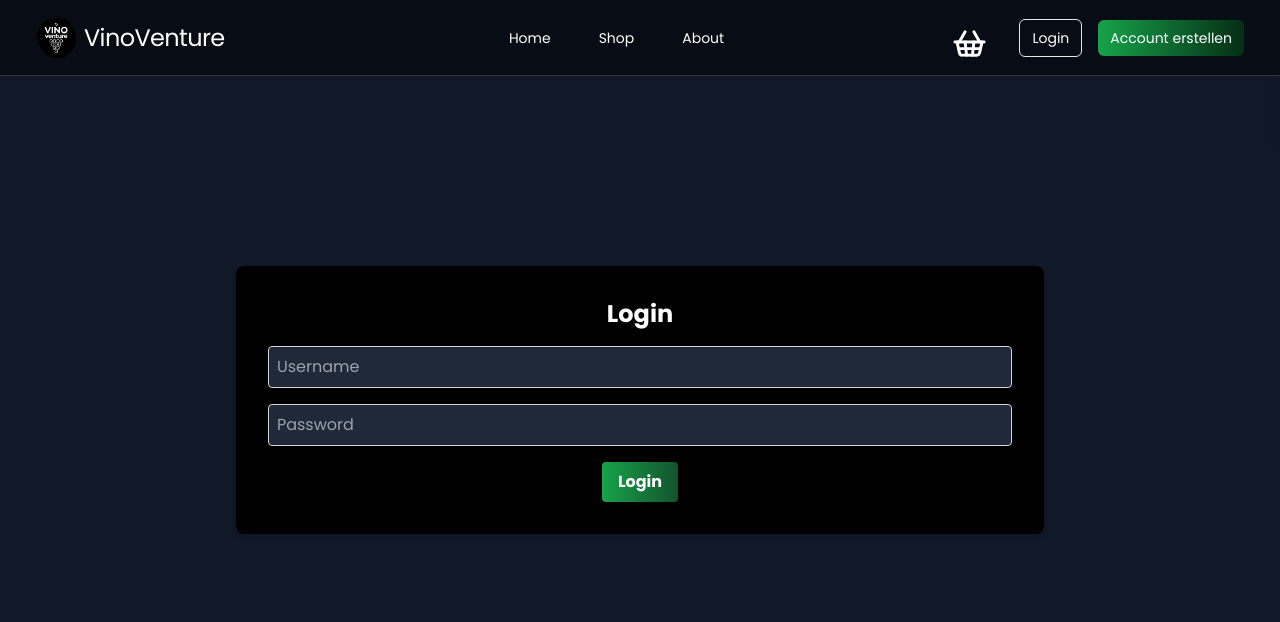
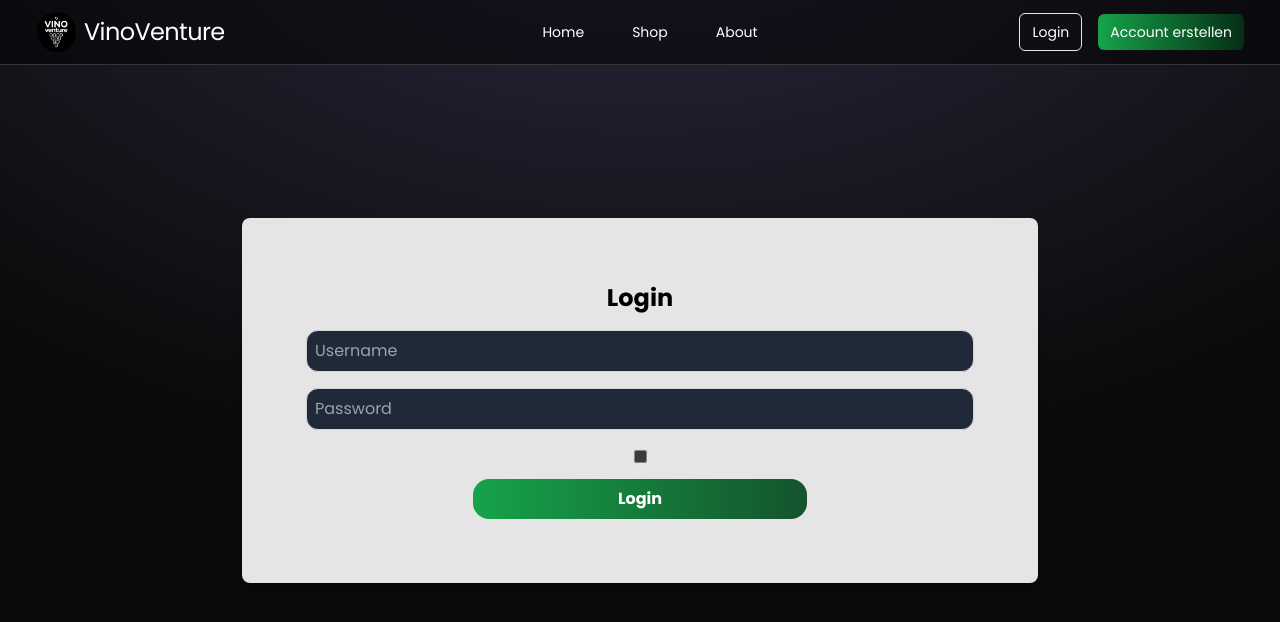
Before and after one commit to 13nico01/DA-VinoVenture, a React (Vite) app in the folder vinoventure_web/frontend/: page /login in a window 1280 px wide. Shown: the top 622 px of the page. Built offline with nearby package versions, Linux system fonts and the light colour scheme.

Commit message:
added dropdown menu for profile icon

```diff
--- a/vinoventure_web/frontend/src/components/LoginRegisterComponents/LoginComponent.jsx
+++ b/vinoventure_web/frontend/src/components/LoginRegisterComponents/LoginComponent.jsx
@@ -1,5 +1,6 @@
 import React, { useState } from "react";
 import { useNavigate } from "react-router-dom";
+import { Eye } from "lucide-react";
 
 function LoginComponent() {
   const [username, setUsername] = useState("");
@@ -46,28 +47,52 @@ function LoginComponent() {
     }
   };
 
+  addEventListener("keypress", function (event) {
+    if (event.key === "Enter") {
+      handleLogin();
+    }
+  });
+
+  const showPswd = () => {
+    var x = document.getElementById("passwordInput");
+    if (x.type === "password") {
+      x.type = "text";
+    } else {
+      x.type = "password";
+    }
+  };
+
   return (
-    <div className="flex flex-col items-center justify-center min-h-screen bg-gray-900">
-      <div className="bg-black shadow-md rounded-lg p-8 text-center">
-        <h2 className="text-2xl font-bold mb-4 text-white">Login</h2>
+    <div className="flex flex-col items-center justify-center min-h-screen">
+      <div className="bg-neutral-200 shadow-md rounded-lg px-16 py-16 text-center">
+        <h2 className="text-2xl font-bold mb-4 text-black">Login</h2>
         <input
           type="text"
           value={username}
           onChange={(e) => setUsername(e.target.value)}
           placeholder="Username"
-          className="border border-gray-300 p-2 rounded w-full mb-4 text-white bg-gray-800"
+          className="border border-gray-300 p-2 rounded-xl w-full mb-4 text-white bg-gray-800"
         />
         <input
           type="password"
           value={password}
           onChange={(e) => setPassword(e.target.value)}
           placeholder="Password"
-          className="border border-gray-300 p-2 rounded w-full mb-4 text-white bg-gray-800"
+          id="passwordInput"
+          className="border border-gray-300 p-2 rounded-xl w-full mb-4 text-white bg-gray-800"
         />
-        {error && <p className="text-red-500">{error}</p>}
+        <div className="">
+          <input
+            onClick={showPswd}
+            type="checkbox"
+            className=" mb-4 text-white"
+          />
+        </div>
+
+        {error && <p className="text-red-500 mb-3 font-normal">{error}</p>}
         <button
           onClick={handleLogin}
-          className="bg-gradient-to-r from-green-600 to-green-900 hover:bg-green-700 text-white font-bold py-2 px-4 rounded"
+          className="w-1/2 bg-gradient-to-r from-green-600 to-green-900 hover:bg-green-700 text-white font-bold py-2 px-4 rounded-2xl"
         >
           Login
         </button>
--- a/vinoventure_web/frontend/src/components/MainComponents/Navbar.jsx
+++ b/vinoventure_web/frontend/src/components/MainComponents/Navbar.jsx
@@ -3,6 +3,7 @@ import { Menu, X, User } from "lucide-react";
 import logo from "../../assets/logo.png";
 import { Link, useNavigate } from "react-router-dom";
 import CartSidebar from "../ShopComponents/CartSideBar";
+import ProfileButton from "./ProfileButton";
 
 const Navbar = () => {
   const [mobileDrawerOpen, setMobileDrawerOpen] = useState(false);
@@ -65,10 +66,11 @@ const Navbar = () => {
             <Link to="/About">About</Link>
           </ul>
           <div className="hidden lg:flex justify-center space-x-4 items-center text-md">
-            <CartSidebar />
             {username ? (
               <>
-                <User className="" />
+                <CartSidebar />
+
+                <ProfileButton />
                 <span className="text-white border-2 border-black rounded-lg p-1 bg-gradient-to-r from-green-600 to-green-950">
                   {username}
                 </span>
@@ -138,12 +140,12 @@ const Navbar = () => {
                 </>
               ) : (
                 <>
-                  <a
-                    href="#"
+                  <Link
+                    to="/login"
                     className="py-2 px-3 border rounded-lg border-black bg-gray-400 text-black font-extrabold"
                   >
                     Login
-                  </a>
+                  </Link>
                   <a
                     href="#"
                     className="py-2 px-3 rounded-md bg-gradient-to-r from-green-600 to-green-950 text-white"
--- /dev/null
+++ b/vinoventure_web/frontend/src/components/MainComponents/ProfileButton.jsx
@@ -0,0 +1,63 @@
+import { useState } from "react";
+import { User } from "lucide-react";
+import { Link, useNavigate } from "react-router-dom";
+
+const ProfileButton = () => {
+  const [isOpen, setIsOpen] = useState(false);
+
+  const toggleDropdown = () => {
+    setIsOpen(!isOpen);
+  };
+
+  const navigate = useNavigate();
+
+  const handleLogout = () => {
+    localStorage.removeItem("username");
+    localStorage.removeItem("userID");
+    setUsername("");
+    window.location.reload();
+  };
+
+  return (
+    <div className="pt-1">
+      <button
+        onClick={toggleDropdown}
+        className="hover:text-green-700 transition-all duration-500"
+      >
+        <User className="font-extralight" />
+      </button>
+      {isOpen && (
+        <div
+          className="absolute right-0 mt-2 w-56 rounded-md shadow-lg bg-white ring-1 ring-black ring-opacity-5 focus:outline-none"
+          role="menu"
+          aria-orientation="vertical"
+          aria-labelledby="menu-button"
+        >
+          <div className="py-1" role="none">
+            <Link
+              className="block px-4 py-2 text-sm text-gray-700 hover:bg-gray-100"
+              role="menuitem"
+            >
+              Settings
+            </Link>
+            <Link
+              className="block px-4 py-2 text-sm text-gray-700 hover:bg-gray-100"
+              role="menuitem"
+            >
+              Profile
+            </Link>
+            <Link
+              className="block px-4 py-2 text-sm bg-red-600 text-gray-700"
+              role="menuitem"
+              onClick={handleLogout}
+            >
+              Logout
+            </Link>
+          </div>
+        </div>
+      )}
+    </div>
+  );
+};
+
+export default ProfileButton;
```
